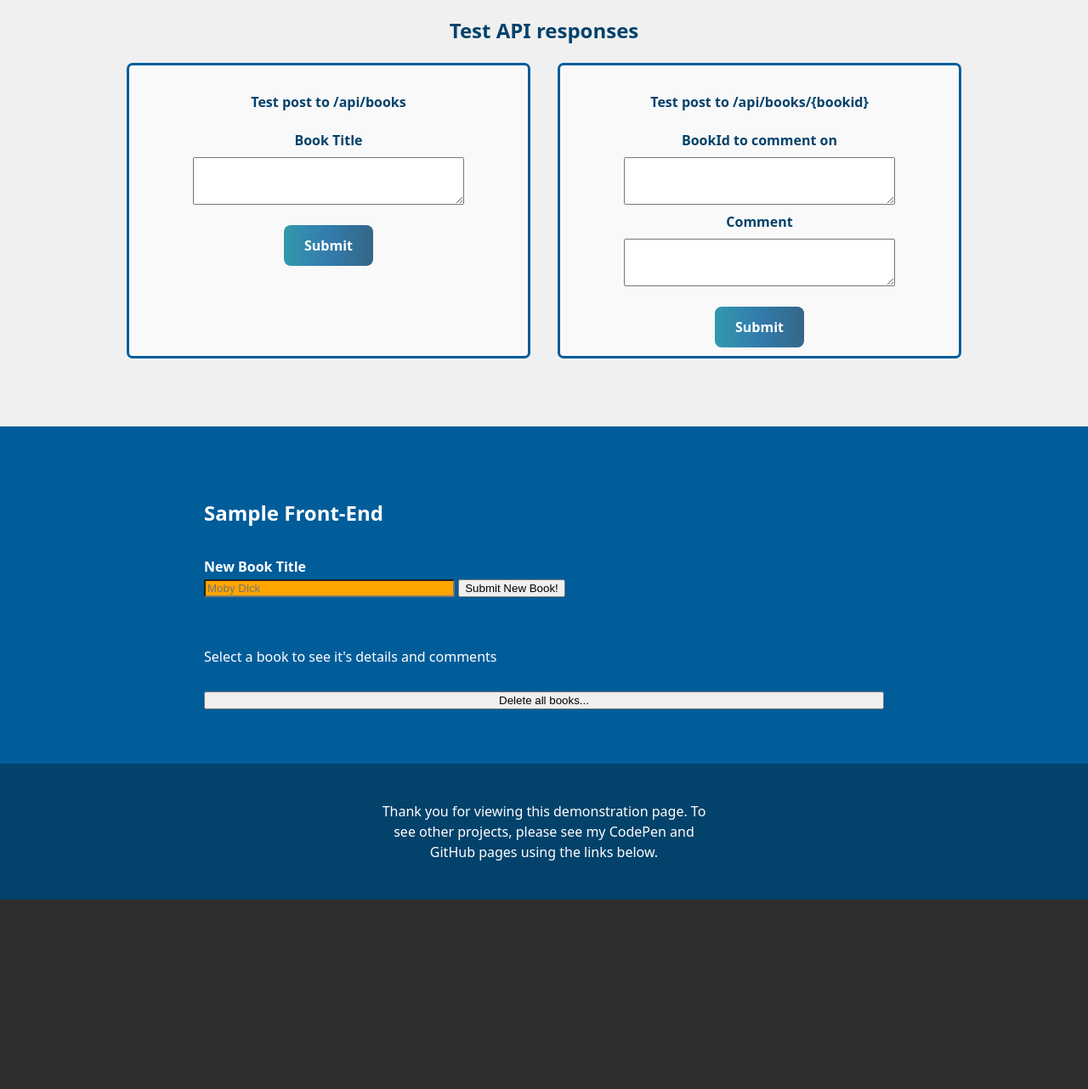
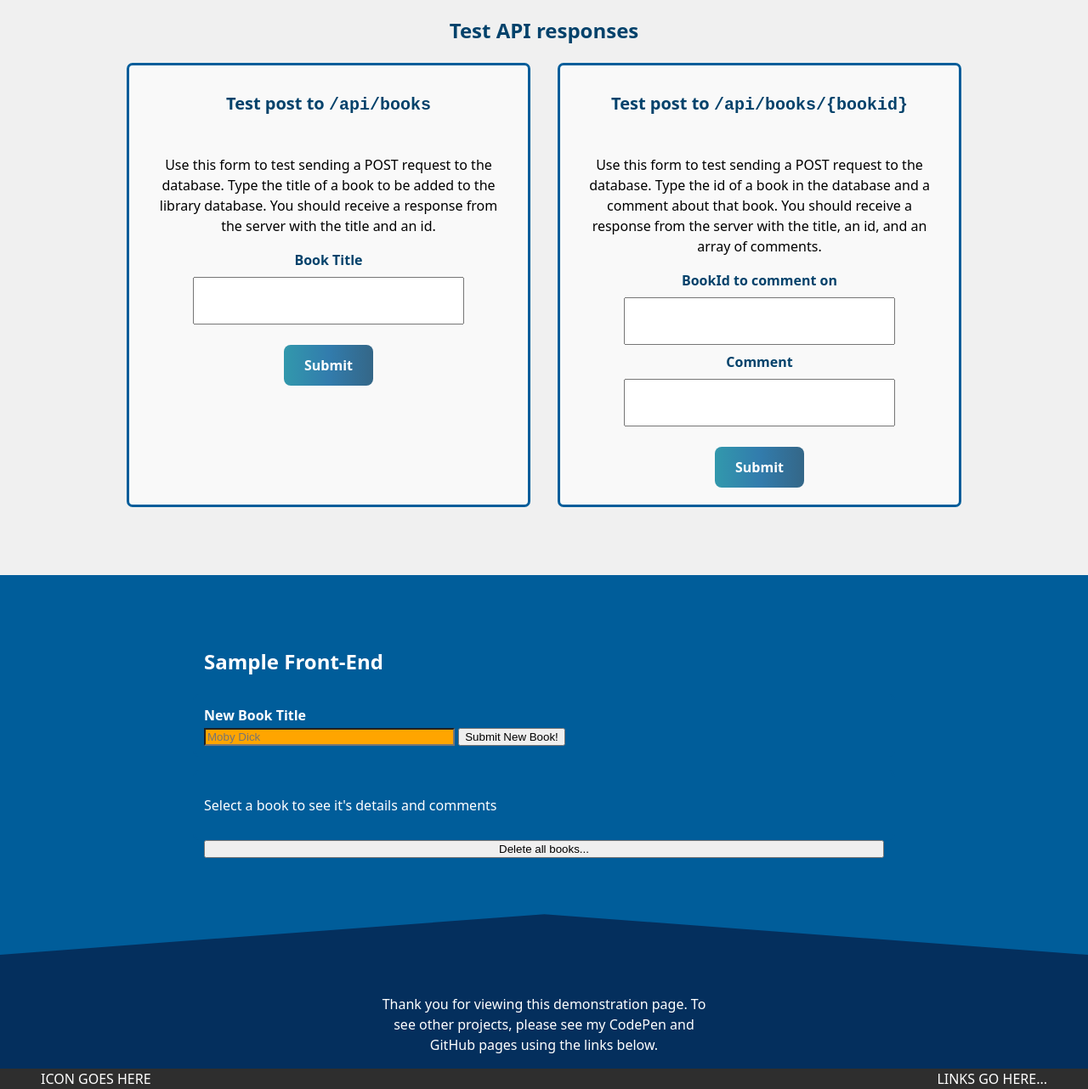
Before and after one commit to 1jds/fcc-personal-library-db-server-and-small-front-end, a website: page views/index.html in a window 1280 px wide. Shown: the part 522-1804 px from the top of the page at 85% size. Before the commit the page ends 1581 px from the top, so only its background shows below. Drawn offline with nearby package versions, Linux system fonts and the light colour scheme; no server answers.

Commit message:
playing around with sections shapes

```diff
--- a/public/style.css
+++ b/public/style.css
@@ -173,6 +173,18 @@ body {
   flex-direction: column;
   align-items: center;
   background: #f9f9f9;
+  padding: 0.25rem 1.75rem 1.25rem 1.75rem;
+}
+
+#sampleposting > form > h4 {
+  font-size: 1.25rem;
+}
+
+#sampleposting > form > h4 > span {
+  font-family: 'Courier New', monospace;
+}
+#sampleposting > form > p {
+  color: #000;
 }
 
 @media screen and (max-width: 650px) {
@@ -223,18 +235,53 @@ input {
   width: 80%;
   max-width: 40ch;
   min-height: 7ch;
+   display: block;
+   overflow: hidden;
+   resize: none;
 }
 
 footer {
-  background: #03426b;
+  /* position: relative, so that the SVG section divider will work */
+  position: relative;
+  background: #042f5d;
   height: 4rem;
   display: grid;
-  place-content: center;
+  grid-template-columns: 1fr;
+  /* place-content: center; */
   color: white;
-  padding: 3rem;
+  padding: 5rem 3rem 2.5rem 3rem;
 }
 
 footer > p {
   max-width: 400px;
   text-align: center;
+  place-self: center;
 }
+
+.footer-links {
+  display: flex;
+  justify-content: space-between;
+}
+
+/* below styles from https://www.shapedivider.app/ */
+
+.custom-shape-divider-top-1695745367 {
+    position: absolute;
+    top: 0;
+    left: 0;
+    width: 100%;
+    overflow: hidden;
+    line-height: 0;
+    transform: rotate(180deg);
+}
+
+.custom-shape-divider-top-1695745367 svg {
+    position: relative;
+    display: block;
+    width: calc(100% + 1.3px);
+    height: 50px;
+}
+
+.custom-shape-divider-top-1695745367 .shape-fill {
+    fill: #005d9a;
+}
--- a/views/index.html
+++ b/views/index.html
@@ -26,7 +26,8 @@
 <section id='sampleposting'>
   <h2 class="samplepost__h2">Test API responses</h2>
   <form action="/api/books" method="post" class="border">
-    <h4>Test post to /api/books</h4>
+    <h4>Test post to <span>/api/books</span></h4>
+    <p>Use this form to test sending a POST request to the database. Type the title of a book to be added to the library database. You should receive a response from the server with the title and an id.</p>
     <label for="title">Book Title</label>
     <textarea class="textarea-input" id="title" name="title" value=""></textarea>
     <!-- <input type="text" id="title" name="title" value=""> -->
@@ -34,7 +35,8 @@
     <button class="btn-primary mt-1" type="submit" value="Submit">Submit</button>
   </form>
   <form action="" method="post" id="commentTest" class="border">
-    <h4>Test post to /api/books/{bookid}</h4>
+    <h4>Test post to <span>/api/books/{bookid}</span></h4>
+    <p>Use this form to test sending a POST request to the database. Type the id of a book in the database and a comment about that book. You should receive a response from the server with the title, an id, and an array of comments.</p>
     <label for="idinputtest">BookId to comment on</label>
     <textarea class="textarea-input" type="text" name="id" value="" id="idinputtest"></textarea>
       <!-- <br> -->
@@ -46,7 +48,7 @@
 </section>
 <!-- <hr style='margin: 50px'> -->
 <section id='sampleui'>
-  <h2 style="text-align: left">Sample Front-End</h2>
+  <h2>Sample Front-End</h2>
   <form id="newBookForm" class="border">
     <label for="bookTitleToAdd">New Book Title</label>
     <input type="text" id="bookTitleToAdd" name="title" placeholder="Moby Dick" style="width: 295px">
@@ -60,7 +62,16 @@
   <button id='deleteAllBooks'>Delete all books...</button>
 </section>
 <footer>
+  <div class="custom-shape-divider-top-1695745367">
+    <svg data-name="Layer 1" xmlns="http://www.w3.org/2000/svg" viewBox="0 0 1200 120" preserveAspectRatio="none">
+        <path d="M598.97 114.72L0 0 0 120 1200 120 1200 0 598.97 114.72z" class="shape-fill"></path>
+    </svg>
+</div>
   <p>Thank you for viewing this demonstration page. To see other projects, please see my CodePen and GitHub pages using the links below.</p>
+  <div class="footer-links">
+    <span>ICON GOES HERE</span>
+    <span>LINKS GO HERE...</span>
+  </div>
 </footer>
 <!-- <hr style='margin: 50px'> -->
 <script src="https://code.jquery.com/jquery-2.2.1.min.js"
@@ -78,5 +89,17 @@
     });
   });
 </script>
+  <!-- This method seems to work well for changing the textarea behaviour so that it grows automatically with text content: https://www.geeksforgeeks.org/how-to-create-auto-resize-textarea-using-javascript-jquery/ -->
+  <script type="text/javascript">
+        textareas = document.querySelectorAll(".textarea-input");
+        textareas.forEach(item => addEventListener('input', (e) => {
+            e.target.style.height = 'auto';
+            e.target.style.height = e.target.scrollHeight + 'px';
+        }, false));
+ // This works. We could also change the 'forEach(item...' to 'forEach((item, index)...' and then change 'e.target.style...' to 'textareas[index].style...'
+// textareas.forEach((item, index) => {item.addEventListener('input', () => {textareas[index].style.height = 'auto';textareas[index].style.height = textareas[index].scrollHeight + 'px';})});
+    </script>
+
+
 </body>
 </html>
```
